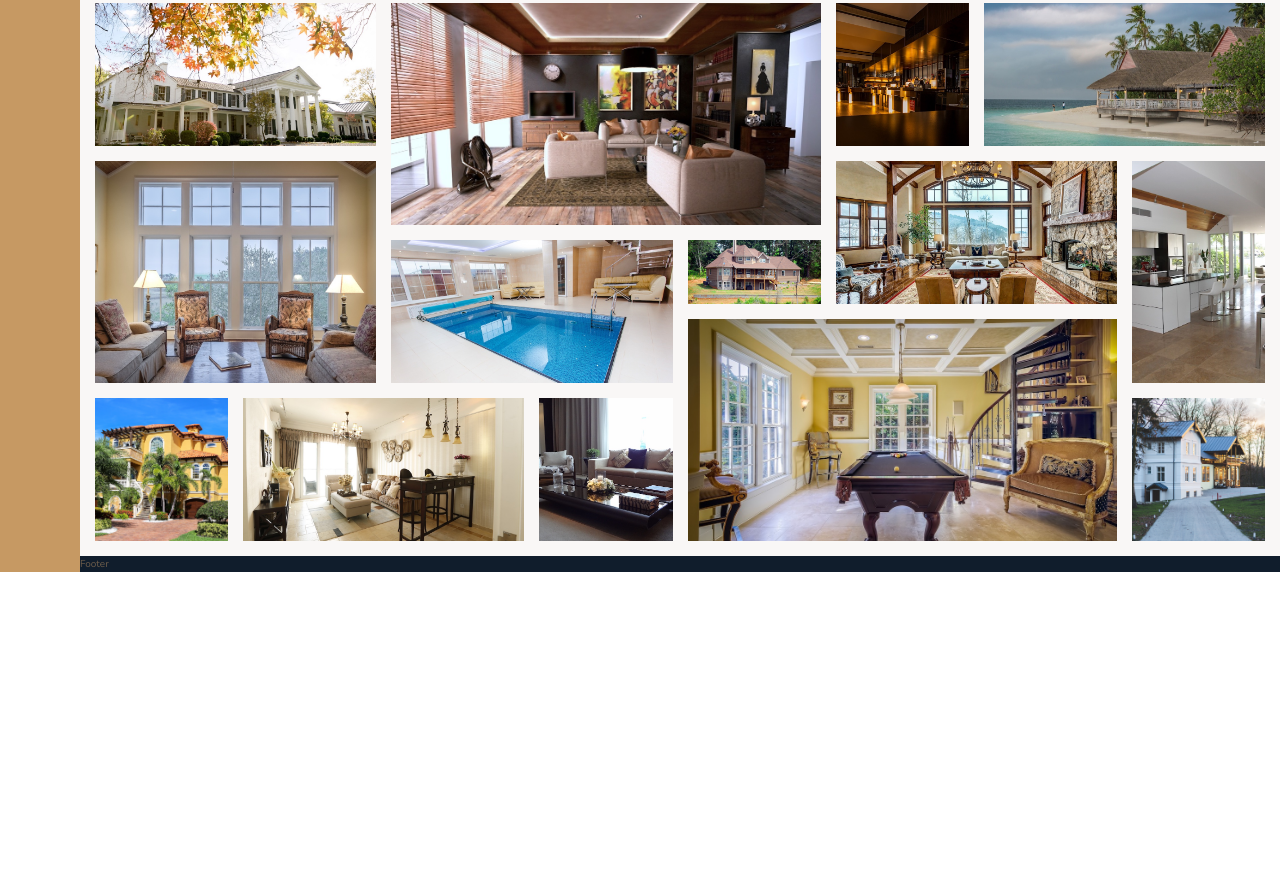
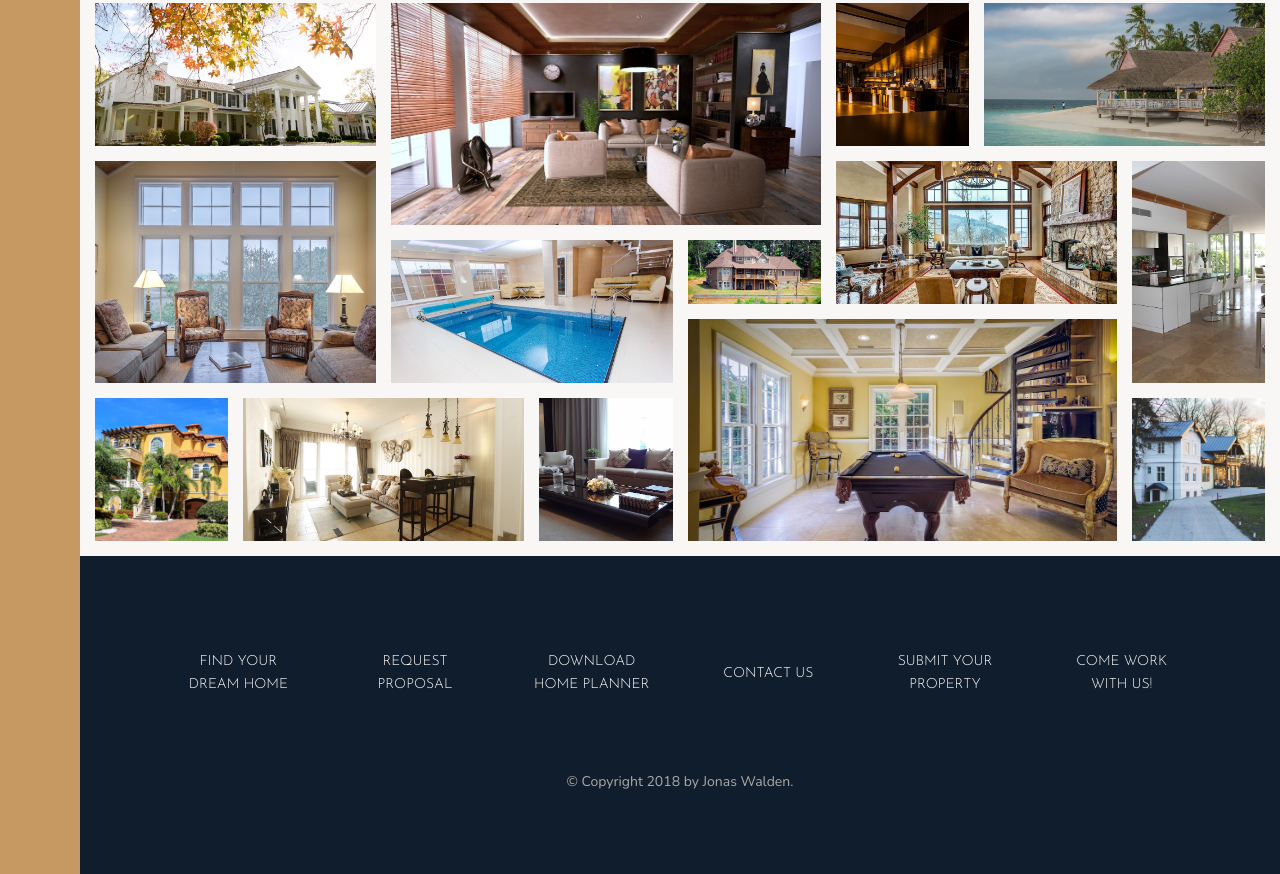
Before and after one commit to UnknownMonk/Css-grid-website, a website: page index.html in a window 1280 px wide. Shown: the part 3111-3985 px from the top of the page. Before the commit the page ends 3683 px from the top, so only its background shows below. Drawn offline with nearby package versions, Linux system fonts and the light colour scheme.

Commit message:
modifiyed index for footer and added css grid to footer.scss

```diff
--- a/index.html
+++ b/index.html
@@ -29,7 +29,8 @@
                 <use xlink:href="img/sprite.svg#icon-global"></use>
             </svg>
             <h4 class="heading-4 heading-4--dark">World's best luxury homes</h4>
-            <p class="feature__text">.Lorem, ipsum dolor sit amet consectetur adipisicing elit. Soluta Lorem, ipsum dolor sit amet consectetur adipisicing elit. Soluta. </p>
+            <p class="feature__text">.Lorem, ipsum dolor sit amet consectetur adipisicing elit. Soluta Lorem, ipsum dolor sit amet consectetur adipisicing
+                elit. Soluta. </p>
         </div>
         <div class="feature">
             <svg class="feature__icon">
@@ -74,9 +75,10 @@
     </div>
 
     <div class="story__content">
-        <h3 class="heading-3 mb-sm" >Happy Customers</h3>
-        <h2 class="heading-2 heading-2--dark mb-md" >&ldquo;The best decisions of our lives&rdquo;</h2>
-            <p class="story__text">Lorem ipsum dolor, sit amet consectetur adipisicing elit. Enim, sint corporis et facilis dolor aliquid temporibus voluptates reiciendis quia accusamus.</p>
+        <h3 class="heading-3 mb-sm">Happy Customers</h3>
+        <h2 class="heading-2 heading-2--dark mb-md">&ldquo;The best decisions of our lives&rdquo;</h2>
+        <p class="story__text">Lorem ipsum dolor, sit amet consectetur adipisicing elit. Enim, sint corporis et facilis dolor aliquid temporibus
+            voluptates reiciendis quia accusamus.</p>
         <button class="btn">Find your onwn home</button>
 
     </div>
@@ -366,7 +368,29 @@
 
     </section>
     <footer class="footer">
-        Footer
+        <ul class="nav">
+            <li class="nav__item">
+                <a href="#" class="nav__link">Find your dream home</a>
+            </li>
+            <li class="nav__item">
+                <a href="#" class="nav__link">Request proposal</a>
+            </li>
+            <li class="nav__item">
+                <a href="#" class="nav__link">Download home planner</a>
+            </li>
+            <li class="nav__item">
+                <a href="#" class="nav__link">Contact us</a>
+            </li>
+            <li class="nav__item">
+                <a href="#" class="nav__link">Submit your property</a>
+            </li>
+            <li class="nav__item">
+                <a href="#" class="nav__link">Come work with us!</a>
+            </li>
+        </ul>
+        <p class="copyright">
+            &copy; Copyright 2018 by Jonas Walden.
+        </p>
     </footer>
 
 
--- a/sass/_footer.scss
+++ b/sass/_footer.scss
@@ -1,4 +1,40 @@
 .footer {
   background-color: $color-secondary;
   grid-column: full-start / full-end;
+  padding: 8rem;
 }
+
+.nav {
+  list-style: none;
+  display: grid;
+  grid-template-columns: repeat(auto-fit, minmax(15rem, 1fr));
+  grid-gap: 2rem;
+  align-items: center;
+  &__link:link,
+  &__link:visited {
+    font-size: 1.4rem;
+    color: #fff;
+    text-decoration: none;
+    font-family: $font-display;
+    text-transform: uppercase;
+    text-align: center;
+    padding: 1.5rem;
+    display: block;
+    transition: all .2s;
+  }
+  &__link:hover,
+  &__link:active {
+    background-color: rgba(#fff, .05);
+    transform: translateY(-3px);
+  }
+}
+
+.copyright {
+  font-size: 1.4rem;
+  color: $color-grey-light-2;
+  margin-top: 6rem;
+  text-align: center;
+  width: 70%;
+  margin-left: auto;
+  margin-right: auto;
+}
```
Also changed, not shown: css/style.css. Lines whose indentation alone changed are shown as unchanged.
